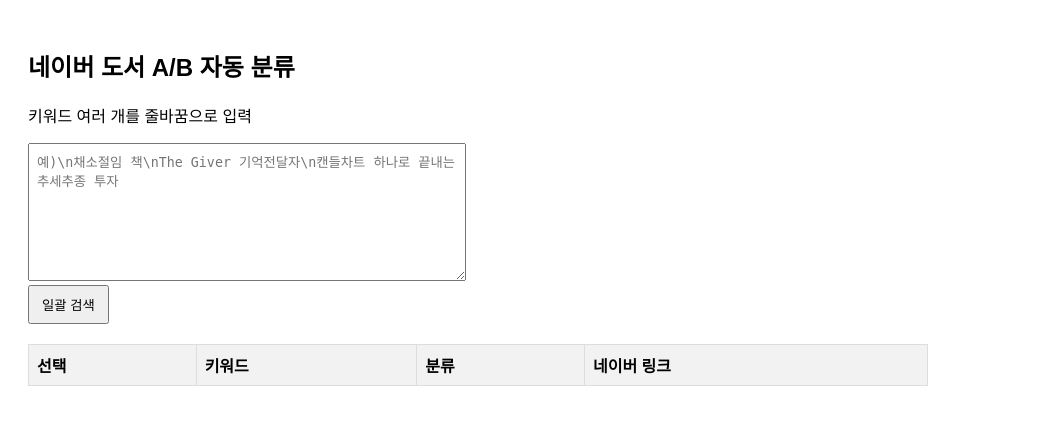
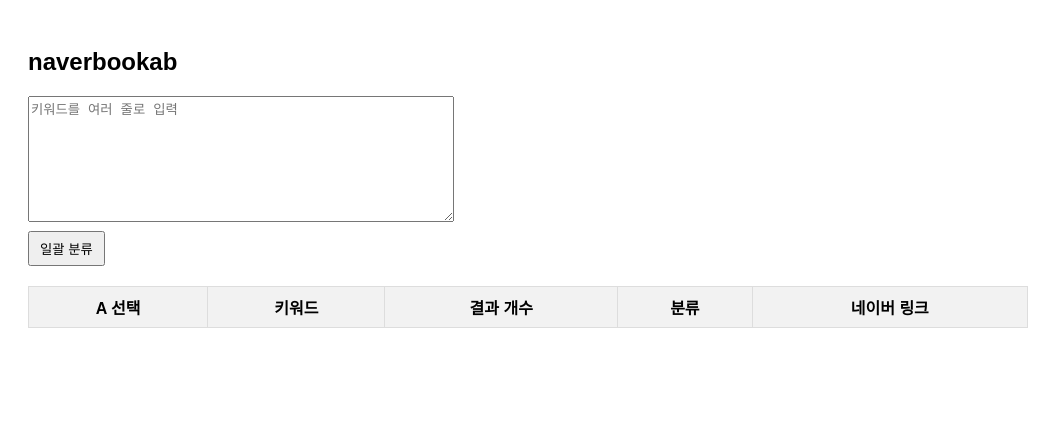
Before and after one commit to tvttvvv/naverbookab, a Flask app: page / in a window 1280 px wide. Shown: the top 425 px of the page, without its empty margins (0-1063 px from the left). Run offline with Flask 3, Linux system fonts and the light colour scheme; lists and menus that the app fills with data are empty.

Commit message:
Update index.html for naverbookab project

```diff
--- a/templates/index.html
+++ b/templates/index.html
@@ -2,36 +2,36 @@
 <html lang="ko">
 <head>
   <meta charset="UTF-8" />
-  <title>도서 A/B 분류기</title>
+  <title>naverbookab</title>
   <style>
-    body { font-family: Arial, sans-serif; padding: 20px; }
-    textarea { width: 420px; height: 120px; padding: 8px; }
-    button { padding: 8px 12px; }
-    table { border-collapse: collapse; margin-top: 20px; width: 100%; max-width: 900px; }
-    th, td { border: 1px solid #ddd; padding: 8px; text-align: left; }
+    body { font-family: Arial; padding: 20px; }
+    textarea { width: 420px; height: 120px; }
+    button { padding: 6px 10px; margin-top: 5px; }
+    table { border-collapse: collapse; margin-top: 20px; width: 100%; max-width: 1000px; }
+    th, td { border: 1px solid #ddd; padding: 8px; }
     th { background: #f2f2f2; }
     .A { color: green; font-weight: bold; }
     .B { color: red; font-weight: bold; }
-    .EXCLUDE { color: gray; }
   </style>
 </head>
 <body>
-  <h2>네이버 도서 A/B 자동 분류</h2>
 
-  <p>키워드 여러 개를 줄바꿈으로 입력</p>
-  <textarea id="keywords" placeholder="예)\n채소절임 책\nThe Giver 기억전달자\n캔들차트 하나로 끝내는 추세추종 투자"></textarea><br />
-  <button onclick="searchMany()">일괄 검색</button>
+<h2>naverbookab</h2>
 
-  <table id="resultTable">
+<textarea id="keywords" placeholder="키워드를 여러 줄로 입력"></textarea><br/>
+<button onclick="searchMany()">일괄 분류</button>
+
+<table>
   <thead>
     <tr>
-        <th>선택</th>
+      <th>A 선택</th>
       <th>키워드</th>
+      <th>결과 개수</th>
       <th>분류</th>
       <th>네이버 링크</th>
     </tr>
   </thead>
-    <tbody></tbody>
+  <tbody id="resultBody"></tbody>
 </table>
 
 <script src="/static/app.js"></script>
```
Lines whose indentation alone changed are shown as unchanged.
